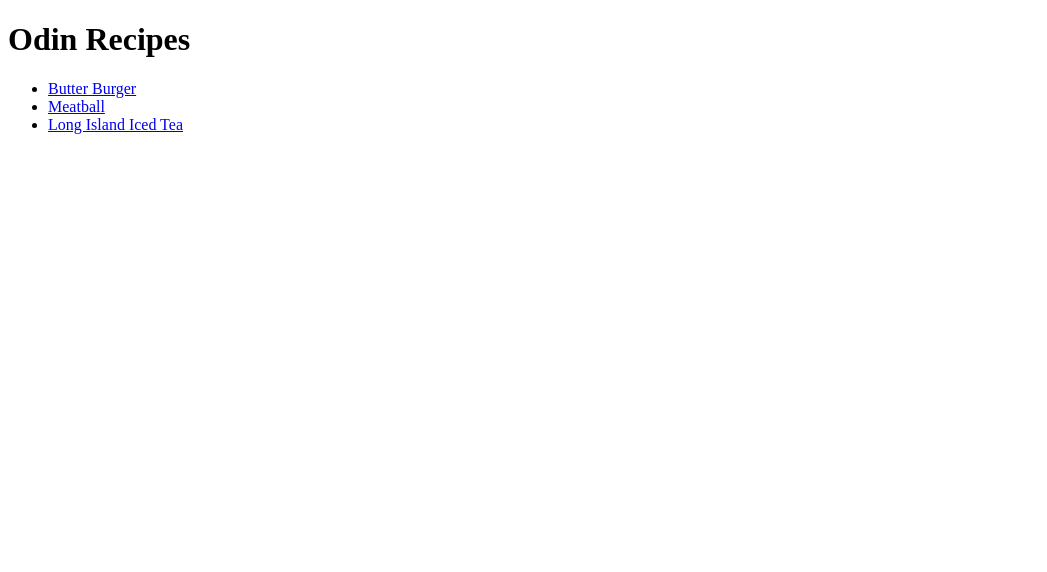
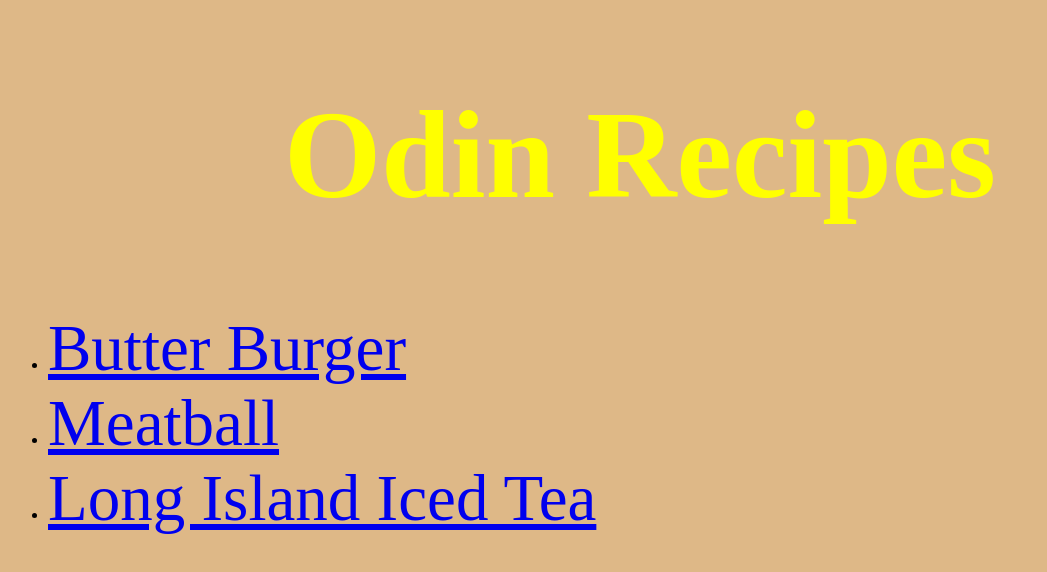
Before and after one commit to TheShrix/odin-recipes, a plain HTML site: page index.html in a window 1280 px wide. Shown: the whole page, without its empty margins (0-1047 px from the left). Drawn offline with Linux system fonts and the light colour scheme.

Commit message:
added id for css

```diff
--- a/index.html
+++ b/index.html
@@ -5,18 +5,19 @@
     <meta http-equiv="X-UA-Compatible" content="IE=edge" />
     <meta name="viewport" content="width=device-width, initial-scale=1.0" />
     <title>Recipe Project</title>
+    <link rel="stylesheet" href="style.css">
   </head>
   <body>
     <h1>Odin Recipes</h1>
     <ul>
       <li>
-        <a href="recipes/butter-burger.html">Butter Burger</a>
+        <a id="link1" href="recipes/butter-burger.html">Butter Burger</a>
       </li>
       <li>
-        <a href="recipes/meatball.html">Meatball</a>
+        <a id="link2" href="recipes/meatball.html">Meatball</a>
       </li>
       <li>
-        <a href="recipes/long-island-iced-tea.html">Long Island Iced Tea</a>
+        <a id="link3" href="recipes/long-island-iced-tea.html">Long Island Iced Tea</a>
       </li>
     </ul>
   </body>
```
